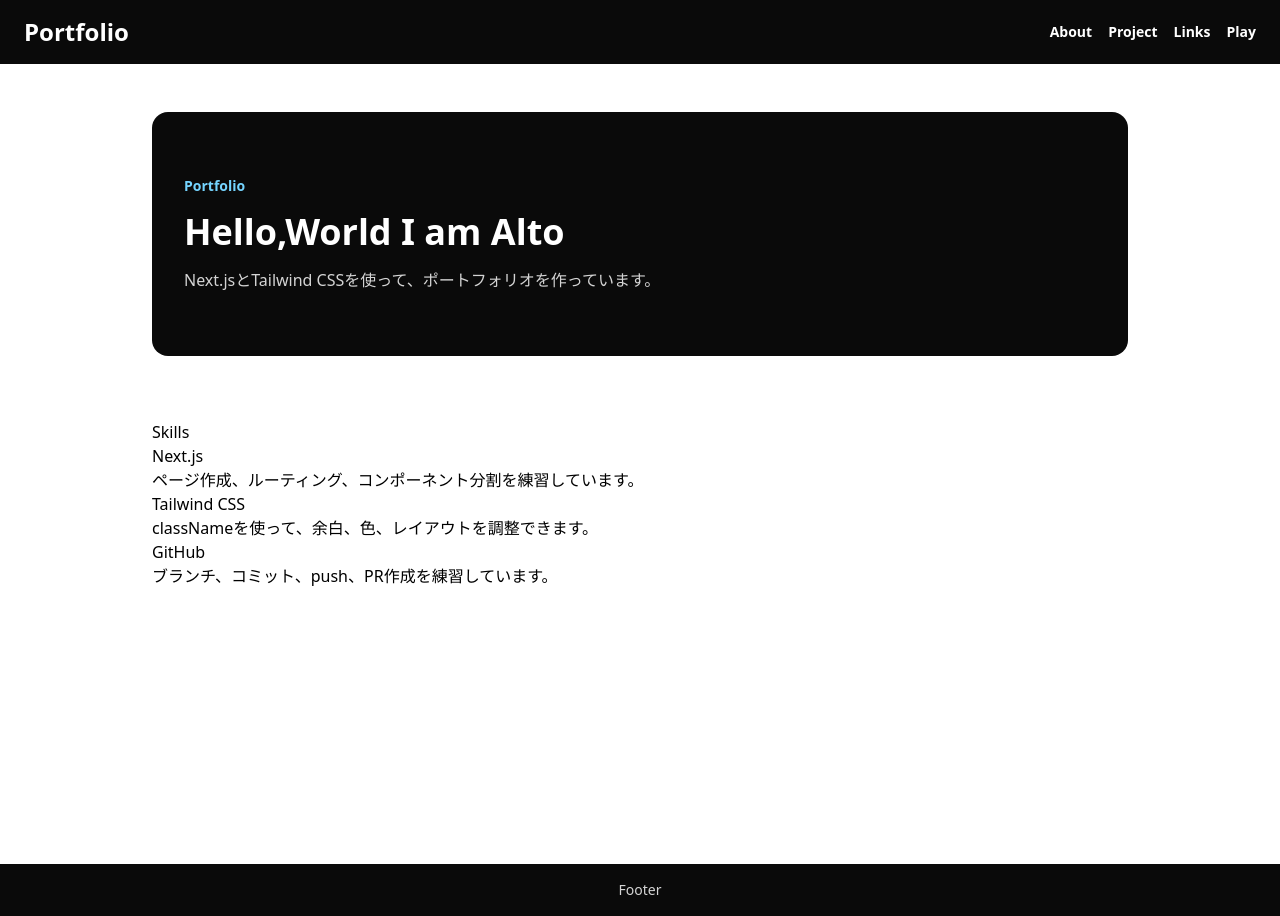
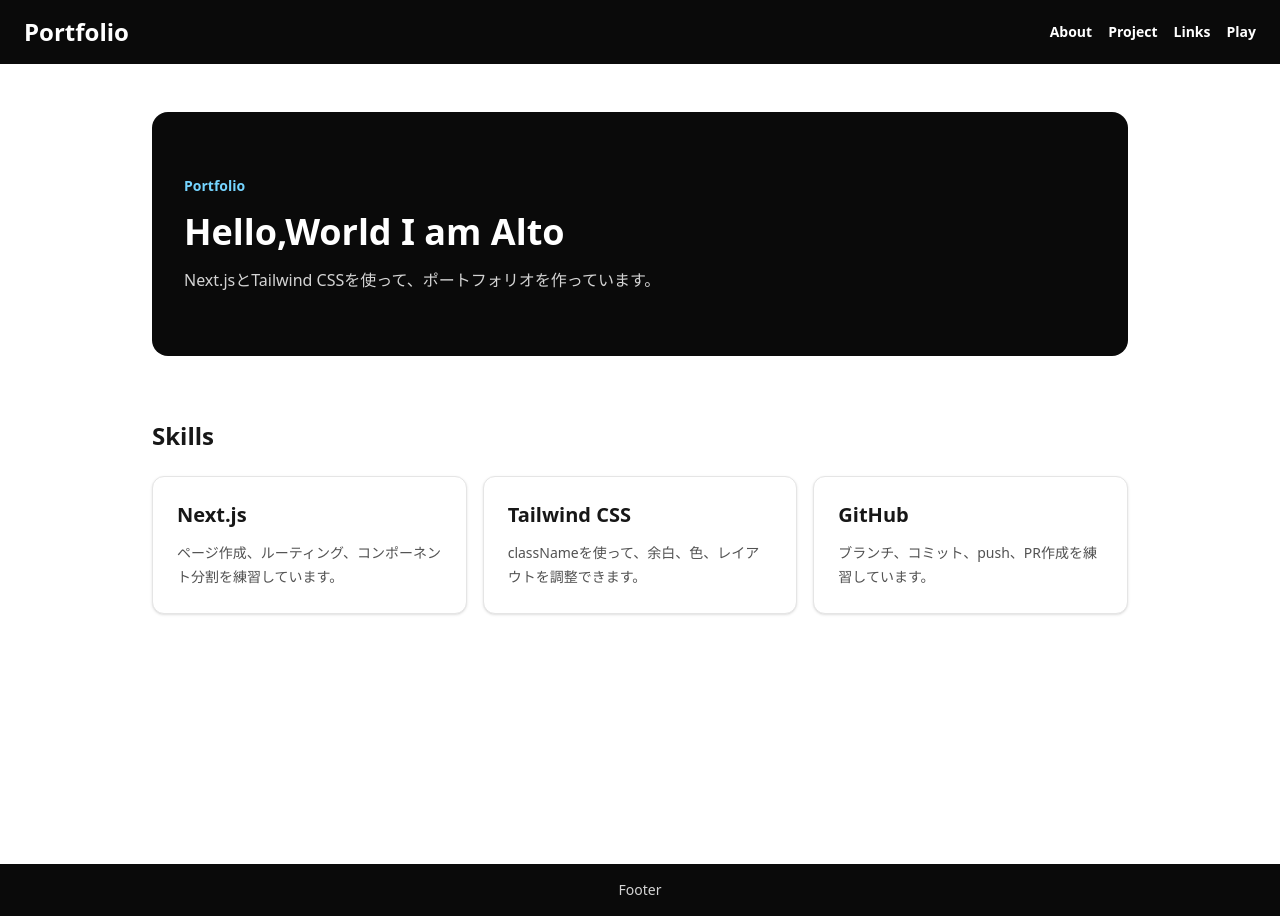
Before and after one commit to UzukiAlto/alto-portfolio, a Next.js app: page / in a window 1280 px wide. Built offline with nearby package versions, Linux system fonts and the light colour scheme.

Commit message:
feature:skillsカードを追加

```diff
--- a/src/app/page.tsx
+++ b/src/app/page.tsx
@@ -1,4 +1,21 @@
 import { MainLayout } from "../layouts/main/main-layout";
+import { SkillCard } from "../components/skill-card/skill-card";
+
+const skills = [
+  {
+    title: "Next.js",
+    description:
+      "ページ作成、ルーティング、コンポーネント分割を練習しています。",
+  },
+  {
+    title: "Tailwind CSS",
+    description: "classNameを使って、余白、色、レイアウトを調整できます。",
+  },
+  {
+    title: "GitHub",
+    description: "ブランチ、コミット、push、PR作成を練習しています。",
+  },
+]
 
 export default function Home() {
   return (
@@ -13,20 +30,15 @@
         </section>
 
         <section id='skills'>
-          <h2>Skills</h2>
-          <div>
-            <div>
-              <h3>Next.js</h3>
-              <p>ページ作成、ルーティング、コンポーネント分割を練習しています。</p>
-            </div>
-            <div>
-              <h3>Tailwind CSS</h3>
-              <p>classNameを使って、余白、色、レイアウトを調整できます。</p>
-            </div>
-            <div>
-              <h3>GitHub</h3>
-              <p>ブランチ、コミット、push、PR作成を練習しています。</p>
-            </div>
+          <h2 className="text-2xl font-bold text-neutral-900">Skills</h2>
+          <div className="grid gap-4 mt-6 md:grid-cols-3">
+            {skills.map((skill) =>(
+              <SkillCard
+                key={skill.title}
+                title={skill.title}
+                description={skill.description}
+              />
+            ))}
           </div>
         </section>
       </div>
--- /dev/null
+++ b/src/components/skill-card/skill-card.tsx
@@ -0,0 +1,13 @@
+type SkillCardProps = {
+    title: string;
+    description: string;
+}
+
+export const SkillCard = ({ title, description}: SkillCardProps) => {
+    return(
+        <div className="p-6 border border-neutral-200 rounded-xl bg-white shadow-sm">
+            <h3 className="text-xl font-bold text-neutral-900">{title}</h3>
+            <p className="mt-3 text-sm leading-6 text-neutral-600">{description}</p>
+        </div>
+    )
+}
```
